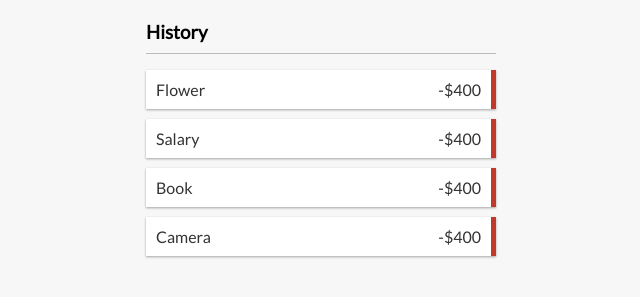
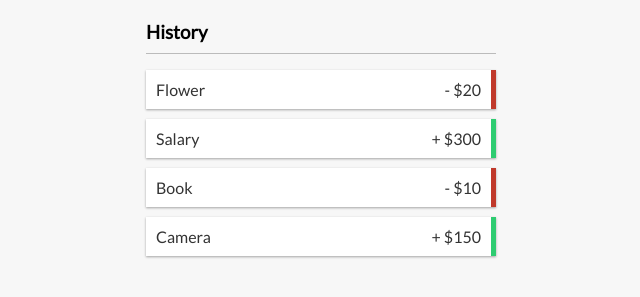
Before and after one commit to wamontgomery0068/Mini_Projects, a React (Create React App) app in the folder expense_tracker/: page / in a window 1280 px wide. Shown: the part 269-566 px from the top of the page, without its empty margins (319-959 px from the left). Built offline with nearby package versions, Linux system fonts and the light colour scheme.

Commit message:
Typing in Logic

```diff
--- a/expense_tracker/src/components/Transaction.js
+++ b/expense_tracker/src/components/Transaction.js
@@ -1,9 +1,22 @@
 import React from 'react'
 
 export const Transaction = ({ transaction }) => {
+
+    // If the transaction amount is less than 0 then the amount will have a '-' sign, if the amount is not
+    // less than 0 then the amount will have a '+' sign.
+
+    const sign = transaction.amount < 0 ? '-' : '+';
+
     return (
-        <li className="minus">
-            {transaction.text} <span>-$400</span><button className="delete-btn">x</button>
+
+        <li className = {transaction.amount < 0 ? 'minus' : 'plus'}>
+
+            {transaction.text}
+
+            <span> {sign} ${Math.abs(transaction.amount)} </span>
+
+            <button className="delete-btn">x</button>
+
         </li>
     )
 }
```
